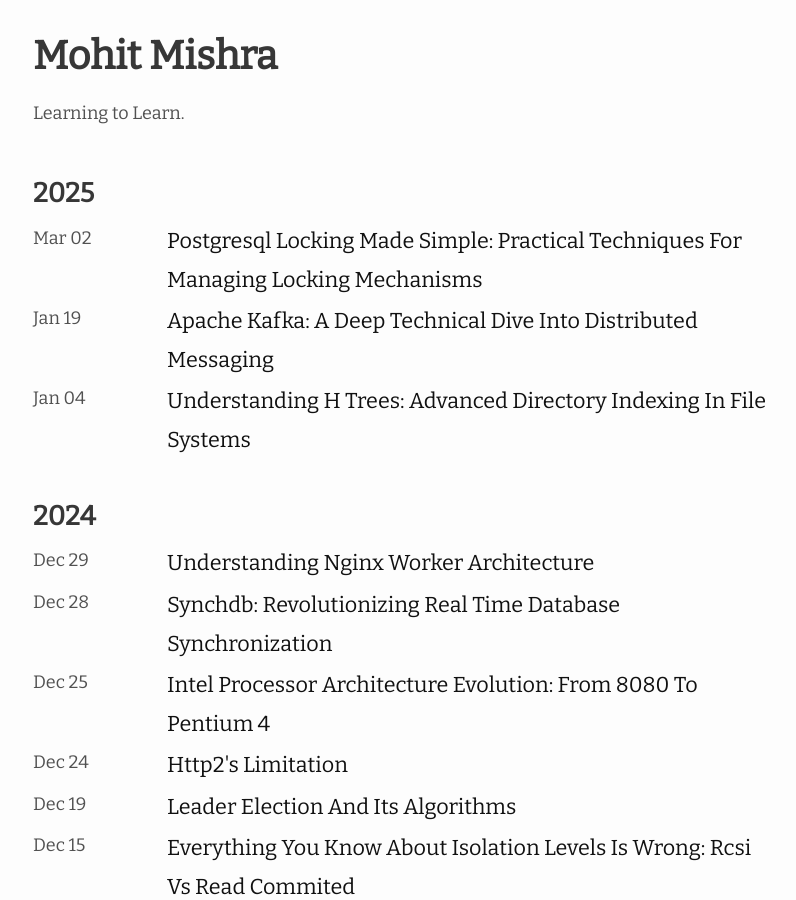
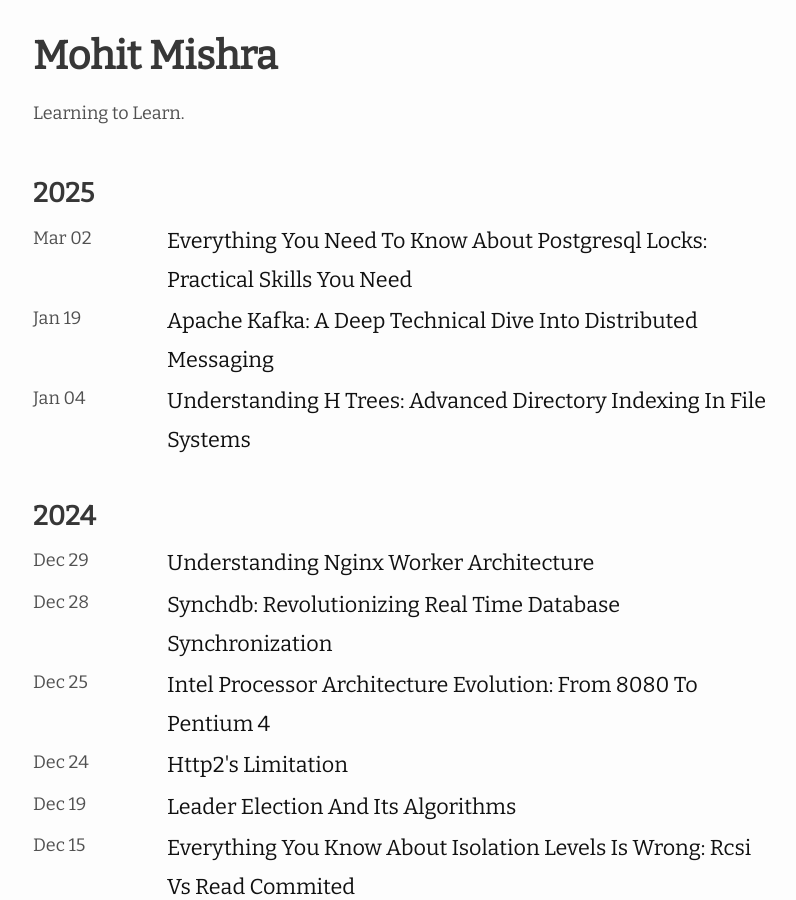
Before and after one commit to mohitmishra786/chessman, a Jekyll site: the page built from index.md, in a window 1280 px wide and 900 px high. Shown: the whole window, without its empty margins (237-1033 px from the left). Built offline with Jekyll 4.4.1, drawn with Linux system fonts in a browser that asks for light colours; nearby versions of some CDN libraries; some of the changed lines change nothing that is shown.

Commit message:
Update and rename 2025-03-02-PostgreSQL-Locking-Made-Simple:-Practical-Techniques-for-Managing-Locking-Mechanisms.md to 2025-03-02-Everything-You-Need-to-Know-About-PostgreSQL-Locks:-Practical-Skills-You-Need.md

```diff
--- a/_posts/2025-03-02-PostgreSQL-Locking-Made-Simple:-Practical-Techniques-for-Managing-Locking-Mechanisms.md
+++ b/_posts/2025-03-02-Everything-You-Need-to-Know-About-PostgreSQL-Locks:-Practical-Skills-You-Need.md
@@ -1,5 +1,3 @@
-# Everything You Need to Know About PostgreSQL Locks: Practical Skills You Need
-
 PostgreSQL is a powerful database system that uses special locking methods to keep data safe and allow many users to work with it at the same time. Knowing how these locks work is really important for people who manage databases or build apps, especially if they want their systems to run fast and smooth. This post clearly explains PostgreSQL’s locking system and gives simple SQL commands you can use to check and see each lock working for yourself.
 
 # Table of Contents
```
